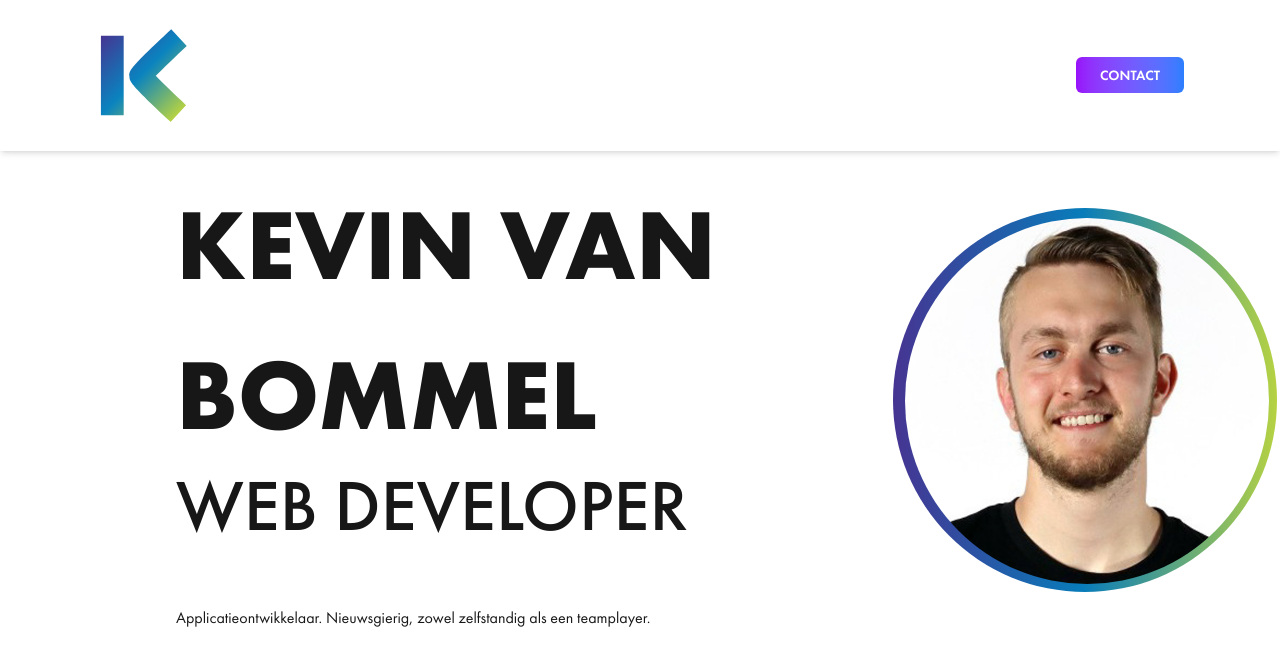
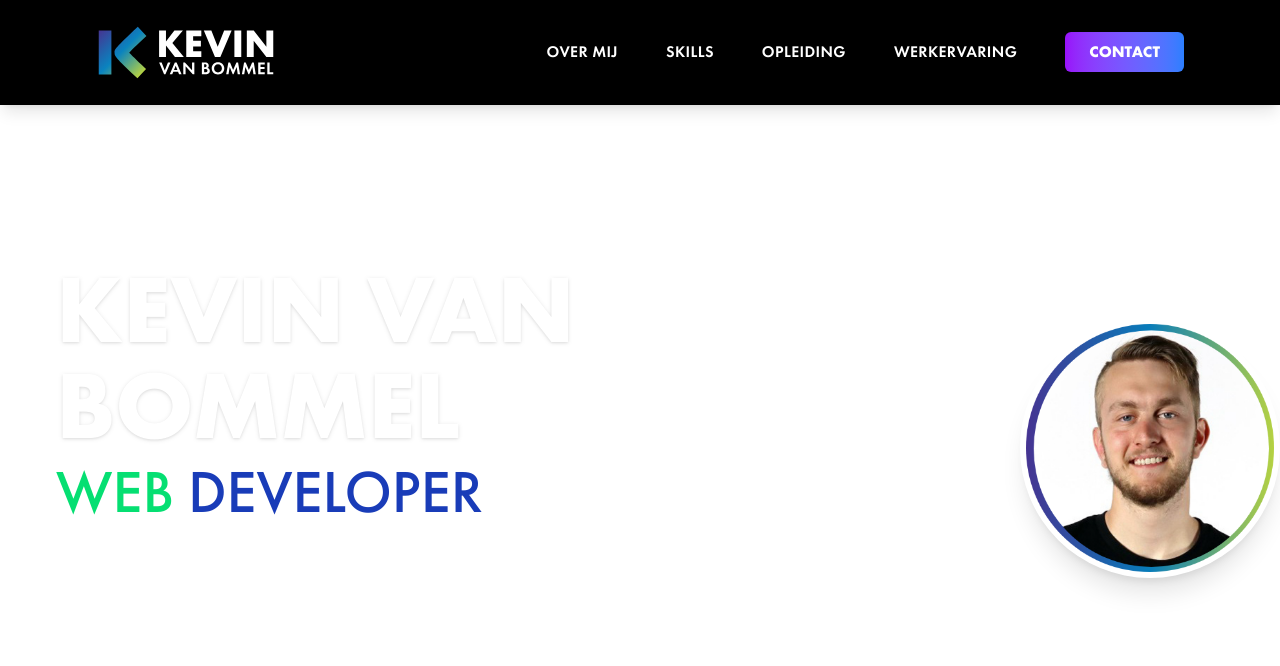
Before and after one commit to Kevayy/portfolio, a Next.js app: page / in a window 1280 px wide. Shown: the top 666 px of the page. Built offline with nearby package versions, Linux system fonts and the light colour scheme.

Commit message:
Cleaned up and reworked styling and coloring

```diff
--- a/app/page.tsx
+++ b/app/page.tsx
@@ -1,11 +1,13 @@
-import Hero from "@/components/Hero";
+import { Hero } from "@/components/Hero";
 import Navbar from "@/components/Navbar";
 
 export default function Home() {
   return (
-    <main>
+    <div className="min-h-screen w-full ">
       <Navbar />
-      <Hero />
-    </main>
+      <div className="pt-32 pb-12 flex flex-col items-center justify-center">
+        <Hero />
+      </div>
+    </div>
   );
 }
--- a/components/Hero.tsx
+++ b/components/Hero.tsx
@@ -1,12 +1,30 @@
-export default function Hero() {
-    return (
-        <section id="hero" className="h-screen flex items-center justify-left ml-44">
-            <div className="">
-                <h1 className="font-bold uppercase">Kevin van Bommel</h1>
-                <p className="text-7xl font-medium uppercase">Web Developer</p>
-                <p className="mt-16">Applicatieontwikkelaar. Nieuwsgierig, zowel zelfstandig als een teamplayer.</p>
-            </div>
-            <img src={"/assets/foto-kevin.png"} alt="Hero Image" className="ml-32" />
-        </section>
-    )
-}
+import Image from "next/image";
+
+export const Hero = () => {
+  return (
+    <div className="relative w-full flex flex-col-reverse items-center justify-center min-h-[80vh] px-4 py-12 lg:flex-row lg:justify-start lg:items-center lg:px-0 overflow-hidden">
+      <div className="flex flex-col justify-center items-center lg:items-start text-center lg:text-left p-4 rounded-xl lg:ml-10 ">
+        <h1 className="font-bold text-3xl sm:text-4xl md:text-5xl lg:text-8xl text-white drop-shadow">
+          KEVIN VAN BOMMEL
+        </h1>
+        <p className="text-xl sm:text-2xl md:text-4xl lg:text-6xl font-medium mt-2 ">
+          <span className="text-green-400">WEB</span> <span className="text-blue-800">DEVELOPER</span>
+        </p>
+        <p className="mt-6 sm:mt-8 lg:mt-12 font-light text-base sm:text-lg md:text-xl lg:text-2xl max-w-md text-white">
+          Software Developer. Nieuwsgierig, zowel zelfstandig als een
+          teamplayer.
+        </p>
+      </div>
+      <div className="flex justify-center items-center mb-8 lg:mb-0 lg:ml-32">
+        <Image
+          src="/assets/foto-kevin.png"
+          alt="Hero Image"
+          className="rounded-full shadow-xl border-4"
+          width={300}
+          height={300}
+          priority
+        />
+      </div>
+    </div>
+  );
+};
--- a/components/Navbar.tsx
+++ b/components/Navbar.tsx
@@ -1,26 +1,136 @@
-'use client';
+"use client";
+
+import { useState } from "react";
+import Link from "next/link";
+import cn from "classnames";
+import Image from "next/image";
 
 export default function Navbar() {
+  const [menuOpen, setMenuOpen] = useState(false);
+
   return (
-        <nav className="fixed top-0 left-0 w-full text-white px-24 py-6 z-50 shadow-md">
+    <nav className="fixed top-0 left-0 w-full text-white px-4 md:px-24 py-4 md:py-6 z-50 shadow-lg bg-black ">
       <div className="flex justify-between items-center">
-                <div className="flex items-center space-x-4">
-                    <img
+        <div className="flex flex-1 justify-start items-center space-x-2 md:space-x-4">
+          <Image
             src="/assets/KVB_Logo_Diapositief.svg"
             alt="Kevin van Bommel Logo"
-                        width={324}
-                        height={102}
+            width={180}
+            height={56}
+            className="drop-shadow-lg"
           />
         </div>
-                <ul className='flex space-x-12 items-center text-sm font-medium uppercase'>
-                    <li><a href="#about" className="hover:text-blue-400">Over mij</a></li>
-                    <li><a href="#skills" className="hover:text-blue-400">Skills</a></li>
-                    <li><a href="#education" className="hover:text-blue-400">Opleiding</a></li>
-                    <li><a href="#experience" className="hover:text-blue-400">Werkervaring</a></li>
+        <button
+          className="md:hidden flex flex-col justify-center items-center w-8 h-8"
+          onClick={() => setMenuOpen(!menuOpen)}
+          aria-label="Open menu"
+        >
+          <span
+            className={cn(
+              "block w-6 h-0.5 bg-white mb-1 transition",
+              menuOpen && "rotate-45 translate-y-2"
+            )}
+          ></span>
+          <span
+            className={cn(
+              "block w-6 h-0.5 bg-white mb-1 transition",
+              menuOpen && "opacity-0"
+            )}
+          ></span>
+          <span
+            className={cn(
+              "block w-6 h-0.5 bg-white transition",
+              menuOpen && "-rotate-45 -translate-y-2"
+            )}
+          ></span>
+        </button>
+
+        <ul className="hidden md:flex space-x-12 items-center text-base font-semibold uppercase tracking-wide">
+          <li>
+            <Link href="#about" className="hover:text-purple-300 transition">
+              Over mij
+            </Link>
+          </li>
+          <li>
+            <Link href="#skills" className="hover:text-purple-300 transition">
+              Skills
+            </Link>
+          </li>
+          <li>
+            <Link
+              href="#education"
+              className="hover:text-purple-300 transition"
+            >
+              Opleiding
+            </Link>
+          </li>
+          <li>
+            <Link
+              href="#experience"
+              className="hover:text-purple-300 transition"
+            >
+              Werkervaring
+            </Link>
+          </li>
         </ul>
-
-                <a href="#contact" className="ml-12 px-6 py-2 rounded-md text-white font-semibold uppercase text-sm bg-gradient-to-r from-purple-600 to-blue-500 hover:brightness-110 transition">Contact</a>
+        <Link
+          href="#contact"
+          className="hidden md:block ml-12 px-6 py-2 rounded-md text-white font-bold uppercase text-base bg-gradient-to-r from-purple-600 to-blue-500 hover:brightness-110 shadow transition"
+        >
+          Contact
+        </Link>
       </div>
+      {menuOpen && (
+        <div className="md:hidden mt-4 bg-gradient-to-br from-purple-900 via-blue-900 to-blue-700 rounded-lg shadow-lg p-4 transition">
+          <ul className="flex flex-col space-y-4 text-lg font-semibold uppercase tracking-wide transition">
+            <li>
+              <Link
+                href="#about"
+                className="hover:text-purple-300 transition"
+                onClick={() => setMenuOpen(false)}
+              >
+                Over mij
+              </Link>
+            </li>
+            <li>
+              <Link
+                href="#skills"
+                className="hover:text-purple-300 transition"
+                onClick={() => setMenuOpen(false)}
+              >
+                Skills
+              </Link>
+            </li>
+            <li>
+              <Link
+                href="#education"
+                className="hover:text-purple-300 transition"
+                onClick={() => setMenuOpen(false)}
+              >
+                Opleiding
+              </Link>
+            </li>
+            <li>
+              <Link
+                href="#experience"
+                className="hover:text-purple-300 transition"
+                onClick={() => setMenuOpen(false)}
+              >
+                Werkervaring
+              </Link>
+            </li>
+            <li>
+              <Link
+                href="#contact"
+                className="mt-2 px-6 py-2 rounded-md text-white font-bold uppercase text-base bg-gradient-to-r from-purple-600 to-blue-500 hover:brightness-110 shadow transition"
+                onClick={() => setMenuOpen(false)}
+              >
+                Contact
+              </Link>
+            </li>
+          </ul>
+        </div>
+      )}
     </nav>
-    )
+  );
 }
--- a/styles/globals.css
+++ b/styles/globals.css
@@ -53,7 +53,3 @@ body {
   color: var(--foreground);
   font-family: 'Futura PT', sans-serif;
 }
-
-h1 {
-  font-size: 100px;
-}
```
Also changed, not shown: package.json (+7 -6 lines), 1 other file (tests, documents, lock files or other folders). Lines whose indentation alone changed are shown as unchanged.
